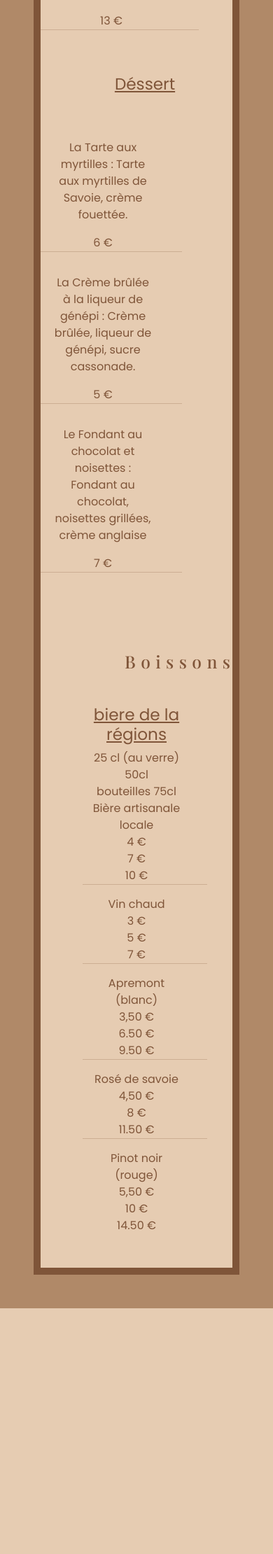
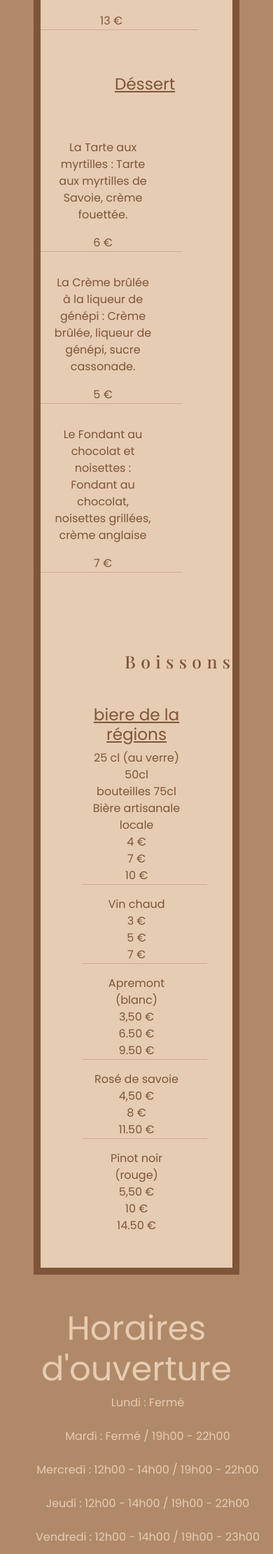
Before and after one commit to fromentchloe/ECF_quai_antique, a PHP site: page /carte.php in a window 390 px wide. Shown: the part 3780-6000 px from the top of the page at 70% size. Before the commit the page ends 5649 px from the top, so only its background shows below. Run offline with PHP 8.4, Linux system fonts and the light colour scheme; some web fonts are replaced.

Commit message:
[add][css]add map for location & modification design of navbar and footer add logique of connection

```diff
--- a/carte.php
+++ b/carte.php
@@ -11,10 +11,13 @@
     <link rel="stylesheet" href="style/main.css">
 </head>
 <body>
-<header><?php require 'views/header.html'; ?></header>
+<header><?php require 'views/header.php'; ?></header>
 <main>
   <?php
    include 'views/dishes.html';
    ?>
 </main>
+<footer>
+  <?php include "views/footer.html"; ?>
+</footer>
 </body>
--- /dev/null
+++ b/style/_footer.scss
@@ -0,0 +1,15 @@
+footer {
+  font-family: $text_body;
+    background-color: $mid-nude;
+    color: $nude;
+    h4 {
+        font-size: 3em;
+      }
+      .shedule {
+        text-align: center;
+        list-style: none;
+        li {
+            margin-bottom: 1.5em;
+          }
+      }
+  }
--- a/style/_header.scss
+++ b/style/_header.scss
@@ -4,10 +4,13 @@ body {
 }
 
 /* Définir la couleur de fond de la barre de navigation */
-nav {
+.navbar {
   background-color: $brown;
 }
 
+.transparent-background {
+  background-color: #7f5539b2;;
+}
 /* Définir le style du logo */
 .logo {
   /* Définir le style de la liste des éléments de l'image du logo */
@@ -30,6 +33,7 @@ nav {
 
 /* Définir le style des liens de navigation */
 .nav-link {
+  margin: 0.5em;
   font-size: 1.5em;
   font-family: $text_headline;
 }
@@ -39,9 +43,6 @@ nav {
    .dropdown-item {
     font-size: 1.5em;
     font-family: $text_headline;
-    &:active {
-      background: $mid_nude;
-    }
   }
 }
 
@@ -51,6 +52,9 @@ nav {
   @include btn-style;
 }
 
+.modal {
+  z-index: 1200;
+}
 /* Définir le style de la barre de navigation pour les écrans de petite taille */
 @media screen and (max-width: 1077px) {
   /* Définir la disposition de la barre de navigation */
--- a/style/_variables.scss
+++ b/style/_variables.scss
@@ -11,7 +11,6 @@ $nude : #e6ccb2;
 $text_headline : font-family, 'Playfair Display', serif;
 $text_body : font-family, 'Poppins', sans-serif;
 $text_resa : font-family, 'Mochiy Pop P One', sans-serif;
-
 
 @mixin btn-style {
     background-color: $nude;
--- a/style/main.css
+++ b/style/main.css
@@ -37,8 +37,12 @@ body {
 }
 
 /* Définir la couleur de fond de la barre de navigation */
-nav {
+.navbar {
   background-color: #7f5539;
+}
+
+.transparent-background {
+  background-color: rgba(127, 85, 57, 0.6980392157);
 }
 
 /* Définir le style du logo */
@@ -62,6 +66,7 @@ nav {
 
 /* Définir le style des liens de navigation */
 .nav-link {
+  margin: 0.5em;
   font-size: 1.5em;
   font-family: font-family, "Playfair Display", serif;
 }
@@ -74,9 +79,6 @@ nav {
   font-size: 1.5em;
   font-family: font-family, "Playfair Display", serif;
 }
-.dropdown-menu .dropdown-item:active {
-  background: #b08968;
-}
 
 /* Définir le style des liens de contact */
 .contact-link {
@@ -87,6 +89,10 @@ nav {
 .contact-link:hover {
   background-color: #b08968;
   color: #7f5539;
+}
+
+.modal {
+  z-index: 1200;
 }
 
 /* Définir le style de la barre de navigation pour les écrans de petite taille */
@@ -173,4 +179,20 @@ nav {
   width: 10%;
   animation: spin 10s linear infinite;
   margin-left: 2em;
+}
+
+footer {
+  font-family: font-family, "Poppins", sans-serif;
+  background-color: #b08968;
+  color: #e6ccb2;
+}
+footer h4 {
+  font-size: 3em;
+}
+footer .shedule {
+  text-align: center;
+  list-style: none;
+}
+footer .shedule li {
+  margin-bottom: 1.5em;
 }/*# sourceMappingURL=main.css.map */
--- a/style/main.scss
+++ b/style/main.scss
@@ -3,3 +3,4 @@
 @import "header";
 @import "about";
 @import "dishes";
+@import "footer";
--- a/views/dishes.html
+++ b/views/dishes.html
@@ -1,14 +1,14 @@
 <div class="wrapper">
     <div class="text-about col-md-6">
         <h1 class="title">Bienvenue au Quai Avare !</h1>
-        <p class="subtitle ">Découvrez la carte du troisière restaurant du chef Michant Arnaud  </p>
+        <p class="subtitle" >Découvrez la carte du troisière restaurant du chef Michant Arnaud  </p>
     </div>
 </div>
 <!--les formules-->
-<section class="group-dishes">
+<section class="group-dishes" >
     <div class="container">
-        <div class="row col-sm-12 formule">
-            <h2 class="m-5">Nos formules<br></h2>
+        <div class="row col-sm-12 formule" id="formulas">
+            <h2 class="m-5" >Nos formules<br></h2>
             <div class="col-sm-6 ">
                 <h3 class="m-5 time">Midi</h3>
                 <div class="content">
@@ -23,7 +23,7 @@
             </div>
 <!--A la carte Entrée -->
         <div class="row col-sm-12">
-            <h2 class="m-5">A la carte</h2>
+            <h2 class="m-5" id="carte">A la carte</h2>
             <h3 class="m-5 time">Entrée</h3>
 
         <div class="row">
@@ -57,7 +57,7 @@
         </div></div>
         <hr>
         <div class="row">
-            <div class="col-sm-9 content">Le Burger Savoyard : Pain artisanal, steak haché de bœuf, tomme de Savoie, lard fumé, oignons caramélisés, salade, sauce dijonnaise. Servi avec des frites maison. </div>
+            <div class="col-sm-9 content" >Le Burger Savoyard : Pain artisanal, steak haché de bœuf, tomme de Savoie, lard fumé, oignons caramélisés, salade, sauce dijonnaise. Servi avec des frites maison. </div>
             <div class="col-sm-3">15 €
         </div></div>
         <hr>
@@ -73,15 +73,15 @@
         <hr>
 <!--A la carte dessert -->
 
-    <div class="row col-sm-12">
-        <h3 class="m-5 time">Déssert</h3>
+    <div class="row col-sm-12" id="dessert">
+        <h3 class="m-5 time" >Déssert</h3>
     <div class="row">
         <div class="col-sm-9 content">La Tarte aux myrtilles : Tarte aux myrtilles de Savoie, crème fouettée.</div>
         <div class="col-sm-3">6 €
     </div></div>
     <hr>
     <div class="row">
-        <div class="col-sm-9 content">La Crème brûlée à la liqueur de génépi : Crème brûlée, liqueur de génépi, sucre cassonade.  </div>
+        <div class="col-sm-9 content" >La Crème brûlée à la liqueur de génépi : Crème brûlée, liqueur de génépi, sucre cassonade.  </div>
         <div class="col-sm-3">5 €
     </div></div>
     <hr>
@@ -92,8 +92,8 @@
     <hr>
 
 <!--Aperitif-->
-    <div class="row col-sm-12 m-5">
-        <h2 class="m-5">Boissons</h2>
+    <div class="row col-sm-12 m-5" id="aperitif">
+        <h2 class="m-5" >Boissons</h2>
 
         <div class="row">
             <h3 class="time col-sm-8">biere de la régions </h3>
--- /dev/null
+++ b/views/footer.html
@@ -0,0 +1,37 @@
+<div class="container">
+  <div class="row">
+    <div class=" shedule col-md-6">
+      <h4 id="schedule">Horaires d'ouverture</h4>
+      <ul class="shedule">
+        <li>Lundi : Fermé</li>
+        <li>Mardi : Fermé / 19h00 - 22h00</li>
+        <li>Mercredi : 12h00 - 14h00 / 19h00 - 22h00</li>
+        <li>Jeudi : 12h00 - 14h00 / 19h00 - 22h00</li>
+        <li>Vendredi : 12h00 - 14h00 / 19h00 - 23h00</li>
+        <li>Samedi : 12h00 - 14h00 / 19h00 - 23h00</li>
+        <li>Dimanche : 12h00 - 14h00 / 19h00 - 22h00</li>
+      </ul>
+    </div>
+    <div class="col-md-6">
+      <iframe class="cart" src="https://www.google.com/maps/embed?pb=!1m18!1m12!1m3!1d2792.7954949734085!2d5.910375076219897!3d45.574550971075915!2m3!1f0!2f0!3f0!3m2!1i1024!2i768!4f13.1!3m3!1m2!1s0x478ba85be9f4b0c1%3A0x995a84690c36dd5f!2s552%20Rue%20Nicolas%20Parent%2C%2073000%20Chamb%C3%A9ry!5e0!3m2!1sfr!2sfr!4v1682517371194!5m2!1sfr!2sfr" style="border:0;" width="100%" height="400"allowfullscreen="" loading="lazy" referrerpolicy="no-referrer-when-downgrade"></iframe>
+    </div>
+  </div>
+  <div class="row">
+    <div class="col-md-6">
+      <h4>Nous contacter</h4>
+      <ul>
+        <li>Adresse : 552 Rue Nicolas Parent 73000 Chambéry</li>
+        <li>Téléphone : +33 (0)4 23 45 67 89</li>
+        <li>Email : lequaiavare@monrestaurant.com</li>
+      </ul>
+    </div>
+    <div class="col-md-6">
+      <h4>Suivez-nous<img class="import $burger-image" width="100"src="style/image/Réseau.png" alt="logo des réseau sociaux"></h4>
+      <ul>
+        <li><a href="#">Facebook</a></li>
+        <li><a href="#">Twitter</a></li>
+        <li><a href="#">Instagram</a></li>
+      </ul>
+    </div>
+  </div>
+</div>
--- /dev/null
+++ b/views/header.php
@@ -0,0 +1,65 @@
+<nav class="navbar transparent-background navbar-expand-md fixed-top">
+    <div class="container-fluid">
+      <!-- Bouton pour le menu déroulant -->
+      <button class="navbar-toggler" type="button" data-bs-toggle="collapse" data-bs-target="#navbarNav" aria-controls="navbarNav" aria-expanded="false" aria-label="Toggle navigation">
+        <span class="navbar-toggler-icon"></span>
+      </button>
+
+  <!-- Menu déroulant -->
+  <div class="navbar-collapse collapse" id="navbarNav">
+    <a class="navbar-brand navbar-brand-title" href="index.php">
+      <!-- Logo -->
+      <img src="./style/image/text+logo.png" width="150" alt="Logo de l'entreprise">
+    </a>
+
+    <!-- Liste des liens de navigation -->
+    <ul class="navbar-nav">
+      <li class="nav-item ">
+        <a class="nav-link" href="#about">À propos</a>
+      </li>
+      <li class="nav-item">
+        <a class="nav-link" href="#galerie">Galerie</a>
+      </li>
+      <li class="nav-item dropdown">
+        <a class="nav-link dropdown-toggle" href="carte.php" role="button" data-bs-toggle="dropdown">
+          La carte
+        </a>
+        <ul class="dropdown-menu" aria-labelledby="navbarDropdown">
+          <li><a class="dropdown-item" href="./carte.php#formulas">Nos formules</a></li>
+          <li><a class="dropdown-item" href="./carte.php#carte">À la carte</a></li>
+          <li><a class="dropdown-item" href="./carte.php#dessert">Les gourmandises</a></li>
+          <li><a class="dropdown-item" href="./carte.php#aperitif">Apéritifs</a></li>
+        </ul>
+      </li>
+      <li class="nav-item">
+        <a class="nav-link" href="./index.php#schedule">Horaires</a>
+      </li>
+    </ul>
+  </div>
+
+  <!-- Boutons & formulaire de connexion  -->
+  <div class="contact d-flex justify-content-center">
+    <a class="contact-link p-2 m-2 rounded">
+      <button class="btn" id="login-button">Se connecter</button>
+    </a>
+    <div id="login-modal" class="modal">
+      <div class="modal-content">
+        <span class="close">&times;</span>
+        <form id="login-form">
+          <label for="email">Email :</label>
+          <input type="email" id="email" name="email" required>
+          <label for="password">Mot de passe :</label>
+          <input type="password" id="password" name="password" required>
+          <input type="submit" value="Se connecter">
+        </form>
+        <p id="login-message"></p>
+      </div>
+    </div>
+
+    <!-- Boutons de reservation -->
+    <a class="contact-link p-2 m-2 rounded">
+      <button class="btn">Réserver</button>
+    </a>
+  </div>
+  </div>
+</nav>
```
Also changed, not shown: index.php (+7 -19 lines), js/script.js (+25 -7 lines), views/header.html (deleted, +0 -50 lines), 1 other file.
